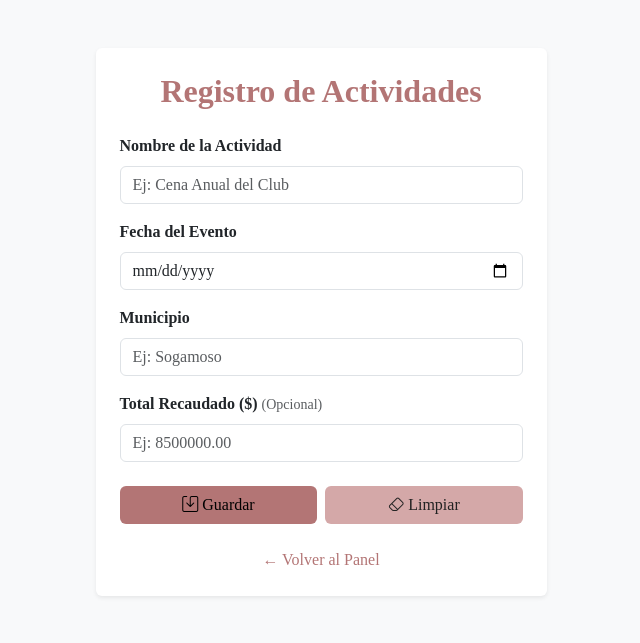
After one commit to Nicollalvz/Proyecto-MRCLUB, a PHP site: page /Vista/registrarActividad.html in a window 1280 px wide. The commit adds this page. Shown: the top 643 px of the page, without its empty margins (319-959 px from the left). Run offline with PHP 8.4, Linux system fonts and the light colour scheme.

Commit message:
Editar-Eliminar Actividades

```diff
--- a/Vista/dashboard.html
+++ b/Vista/dashboard.html
@@ -59,7 +59,7 @@
             </div>
 
             <div class="col-md-3">
-                <a href="registroActividades.html class="tarjeta-enlace">
+                <a href="registroActividades.html" class="tarjeta-enlace">
                     <div class="card h-100 border-0 shadow-sm">
                         <div class="card-body text-center py-4">
                             <i class="bi bi-calendar-event icono-principal mb-2"></i>
--- /dev/null
+++ b/Vista/registrarActividad.html
@@ -0,0 +1,70 @@
+<!DOCTYPE html>
+<html lang="es">
+<head>
+    <meta charset="UTF-8">
+    <meta name="viewport" content="width=device-width, initial-scale=1.0">
+    <link href="https://cdn.jsdelivr.net/npm/bootstrap@5.3.3/dist/css/bootstrap.min.css" rel="stylesheet">
+    <link rel="stylesheet" href="https://cdn.jsdelivr.net/npm/bootstrap-icons@1.11.3/font/bootstrap-icons.css">
+    <title>Registro de Actividades - MR CLUB</title>
+    <style>
+        :root {
+            --bs-body-font-family: "Times New Roman", Times, serif;
+        }
+        body { background-color: #f8f9fa; }
+        .titulo { color: #b37575; }
+        .btn-primario { background-color: #b37575; color: black; }
+        .btn-primario:hover { background-color: #995f5f; color: white; }
+        .btn-secundario { background-color: #d4a8a8; color: #222; }
+        .btn-secundario:hover { background-color: #b98888; }
+    </style>
+</head>
+<body class="py-5">
+    <div class="container">
+        <div class="row justify-content-center">
+            <div class="col-md-6 col-lg-5">
+                <div class="card shadow-sm border-0">
+                    <div class="card-body p-4">
+                        <h2 class="text-center mb-4 fw-bold titulo">Registro de Actividades</h2>
+
+                        <form id="formActividad">
+
+                            <div class="mb-3">
+                                <label for="nombreActividad" class="form-label fw-semibold">Nombre de la Actividad</label>
+                                <input type="text" class="form-control" id="nombreActividad" name="nombreActividad" maxlength="100" required placeholder="Ej: Cena Anual del Club">
+                            </div>
+
+                            <div class="mb-3">
+                                <label for="fechaEvento" class="form-label fw-semibold">Fecha del Evento</label>
+                                <input type="date" class="form-control" id="fechaEvento" name="fechaEvento" required>
+                            </div>
+
+                            <div class="mb-3">
+                                <label for="municipio" class="form-label fw-semibold">Municipio</label>
+                                <input type="text" class="form-control" id="municipio" name="municipio" maxlength="50" required placeholder="Ej: Sogamoso">
+                            </div>
+
+                            <div class="mb-4">
+                                <label for="totalRecaudado" class="form-label fw-semibold">Total Recaudado ($) <small class="text-muted fw-normal">(Opcional)</small></label>
+                                <input type="number" class="form-control" id="totalRecaudado" name="totalRecaudado" min="0" step="0.01" placeholder="Ej: 8500000.00">
+                            </div>
+
+                            <div class="d-flex gap-2">
+                                <button type="submit" class="btn btn-primario flex-grow-1">
+                                    <i class="bi bi-save"></i> Guardar
+                                </button>
+                                <button type="reset" class="btn btn-secundario flex-grow-1">
+                                    <i class="bi bi-eraser"></i> Limpiar
+                                </button>
+                            </div>
+                        </form>
+
+                        <div class="mt-4 text-center">
+                            <a href="registroActividades.html" class="text-decoration-none" style="color: #b37575;">← Volver al Panel</a>
+                        </div>
+                    </div>
+                </div>
+            </div>
+        </div>
+    </div>
+</body>
+</html>
--- a/Vista/registroActividades.html
+++ b/Vista/registroActividades.html
@@ -9,7 +9,7 @@
     <title>Proyecto ADSO</title>
     <style>
         .header-mr {
-            background-color: rgb(32, 69, 231);
+            background-color: #b37575;
             color: white;
             padding: 20px 30px;
         }
@@ -30,10 +30,10 @@
                 Consulta las actividades programadas y su información.
             </p>
             <div>
-                <button id="nuevaActividad" class="btn btn-success d-none" type="button">
+                <a id="nuevaActividad" href="registrarActividad.html" class="btn btn-success d-none text-decoration-none">
                     <i class="bi bi-plus-lg"></i>
                     Nueva actividad
-                </button>
+                </a>
             </div>
         </div>
         <div class="card shadow-sm">
```
Also changed, not shown: Controladores/actividades.js (+100 -25 lines), Modelos/Actividad.php (+3 -5 lines).
